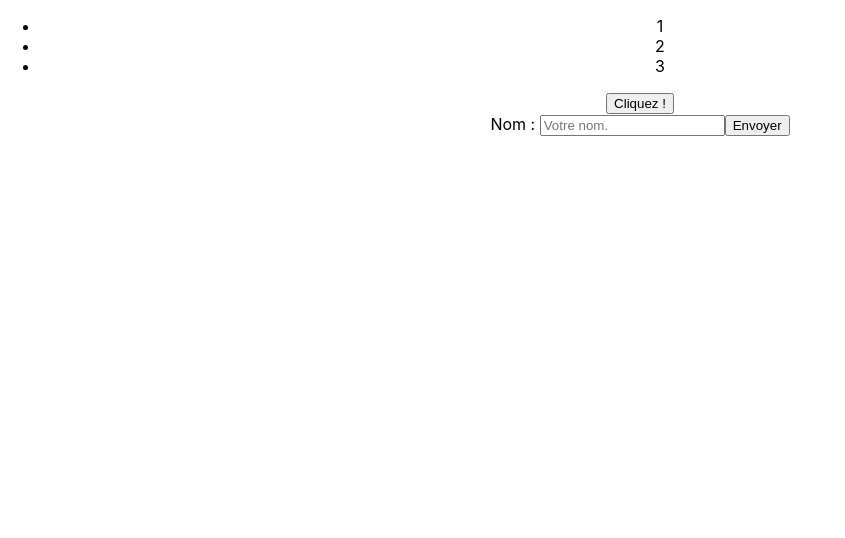
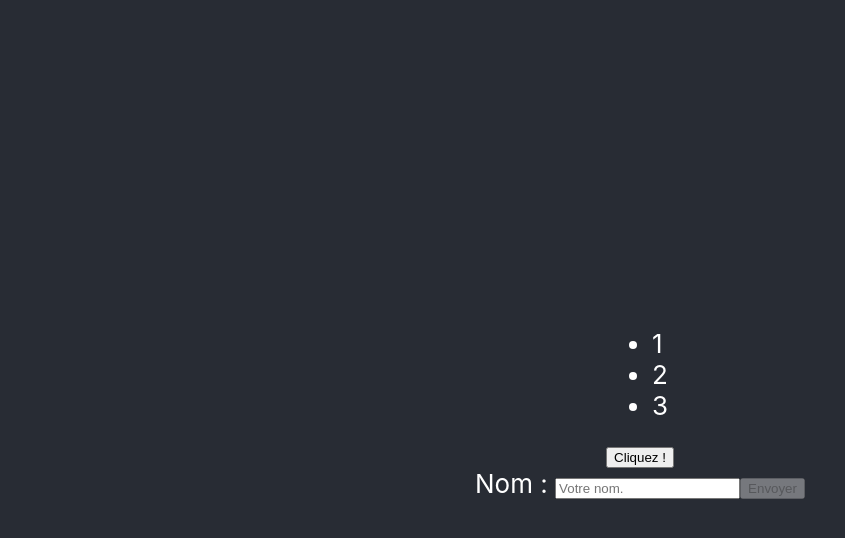
Before and after one commit to Anthony-Guillaume/cours-react, a React (Create React App) app: page / in a window 1280 px wide. Shown: the top 538 px of the page, without its empty margins (0-845 px from the left). Built offline with nearby package versions, Linux system fonts and the light colour scheme.

Commit message:
Disable input form when no text

```diff
--- a/src/App.js
+++ b/src/App.js
@@ -39,7 +39,7 @@ class App extends React.Component
     const form = <Form handleSubmitValue={this.onFormSubmit} placeholder={"Votre nom."} disabled={false}/>;
     const button = <Button value="Cliquez !"/>;
     return (
-        <div className="App">
+        <div className="App-header">
           {list}
           {button}
           {form}
--- a/src/components/Form.js
+++ b/src/components/Form.js
@@ -5,13 +5,14 @@ export class Form extends React.Component
     constructor(props)
     {
         super(props);
-        this.state = {value: ""};
+        this.state = {value: "", inputDisabled: true};
     }
 
     handleChange = (e) => {
-    e.preventDefault();
-    const value = e.currentTarget.value;
-    this.setState({value});
+        e.preventDefault();
+        const value = e.currentTarget.value;
+        const inputDisabled = (value === "");
+        this.setState({value, inputDisabled});
     }
 
     handleSubmit = (e) => {
@@ -35,7 +36,7 @@ export class Form extends React.Component
                     placeholder={this.props.placeholder}
                     disabled={this.props.disabled}
                 />
-                <input type="submit" value="Envoyer" />
+                <input type="submit" value="Envoyer" disabled={this.state.inputDisabled}/>
             </form>
         );
     }
```
